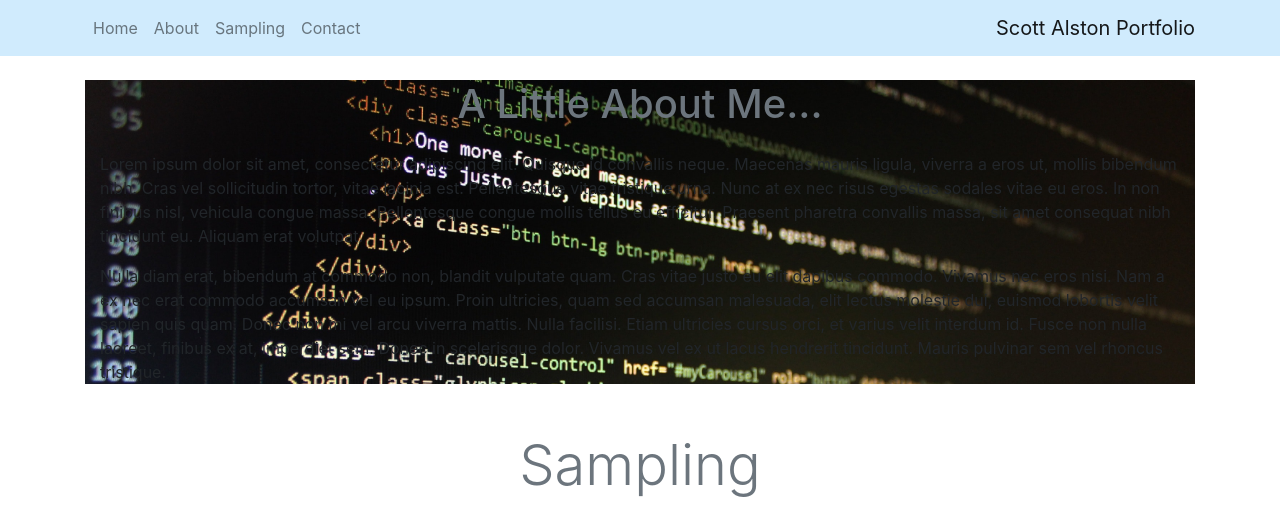
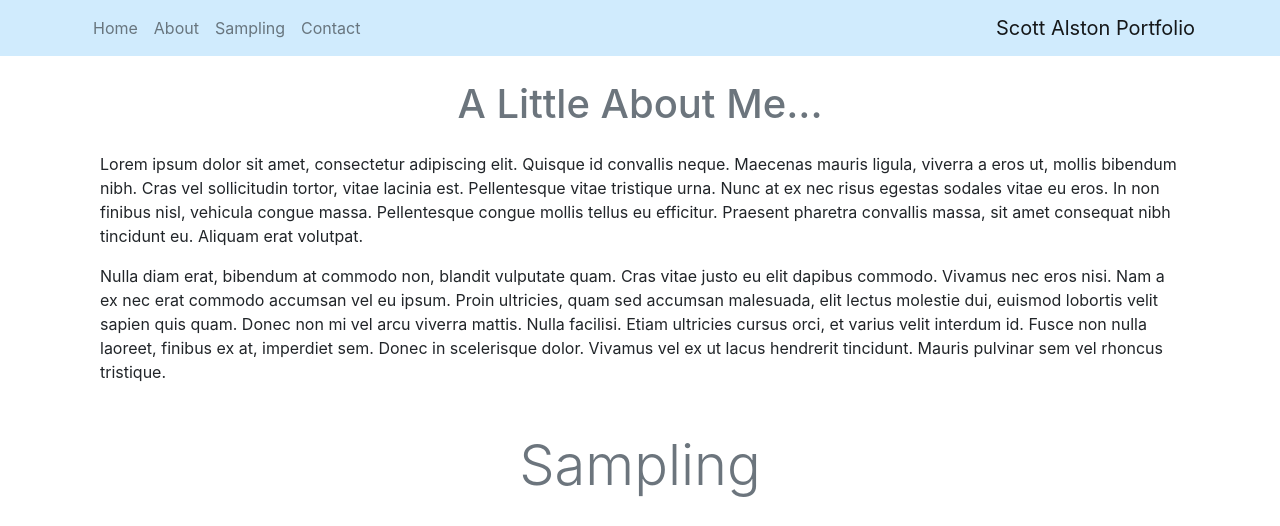
Before and after one commit to salston77/Scott-Alston-Portfolio, a plain HTML site: page index.html in a window 1280 px wide. Shown: the top 526 px of the page. Drawn offline with nearby package versions, Linux system fonts and the light colour scheme.

Commit message:
removed image

```diff
--- a/css/styles.css
+++ b/css/styles.css
@@ -1,4 +1,4 @@
 .bg-image {
-    background-image: url('../images/coding.jpg');
-    background-size: cover;
+
+
 }
```
